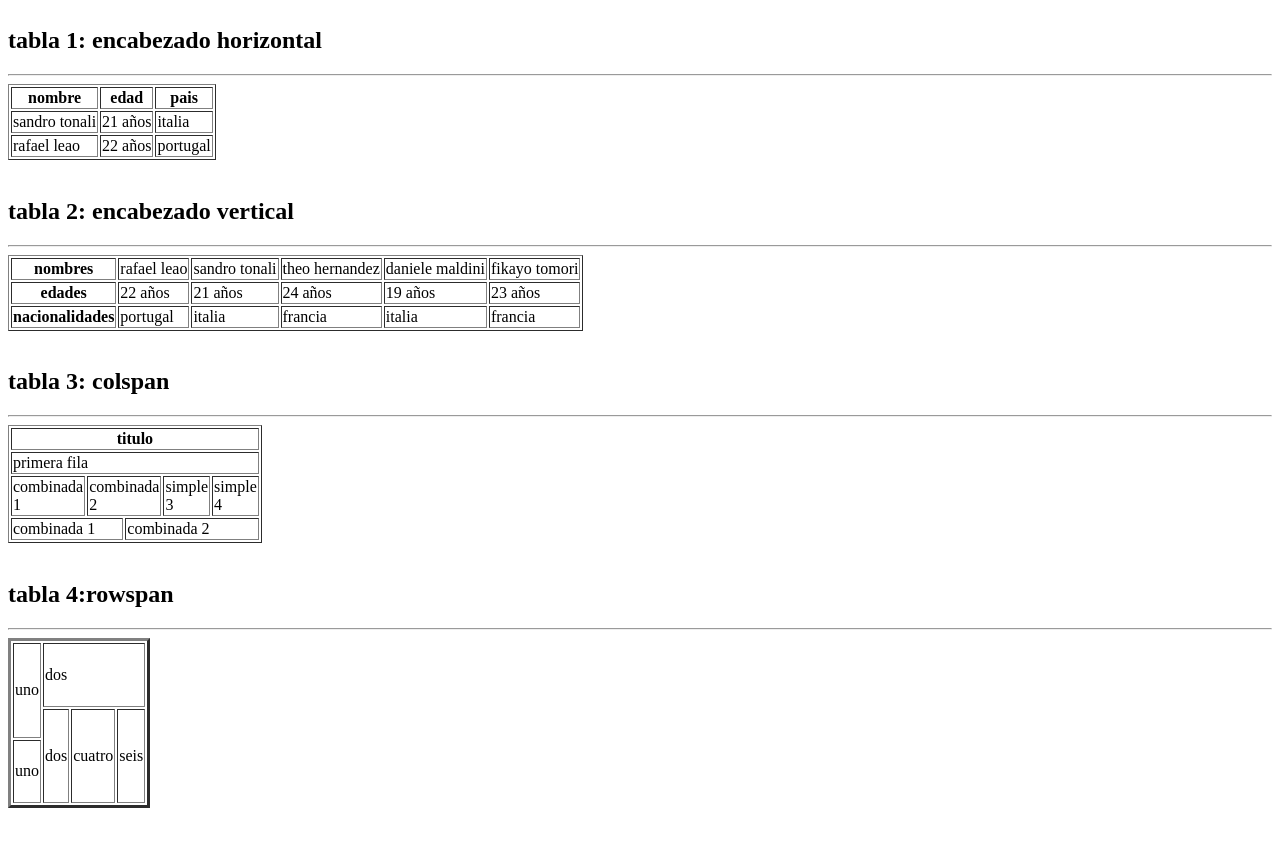
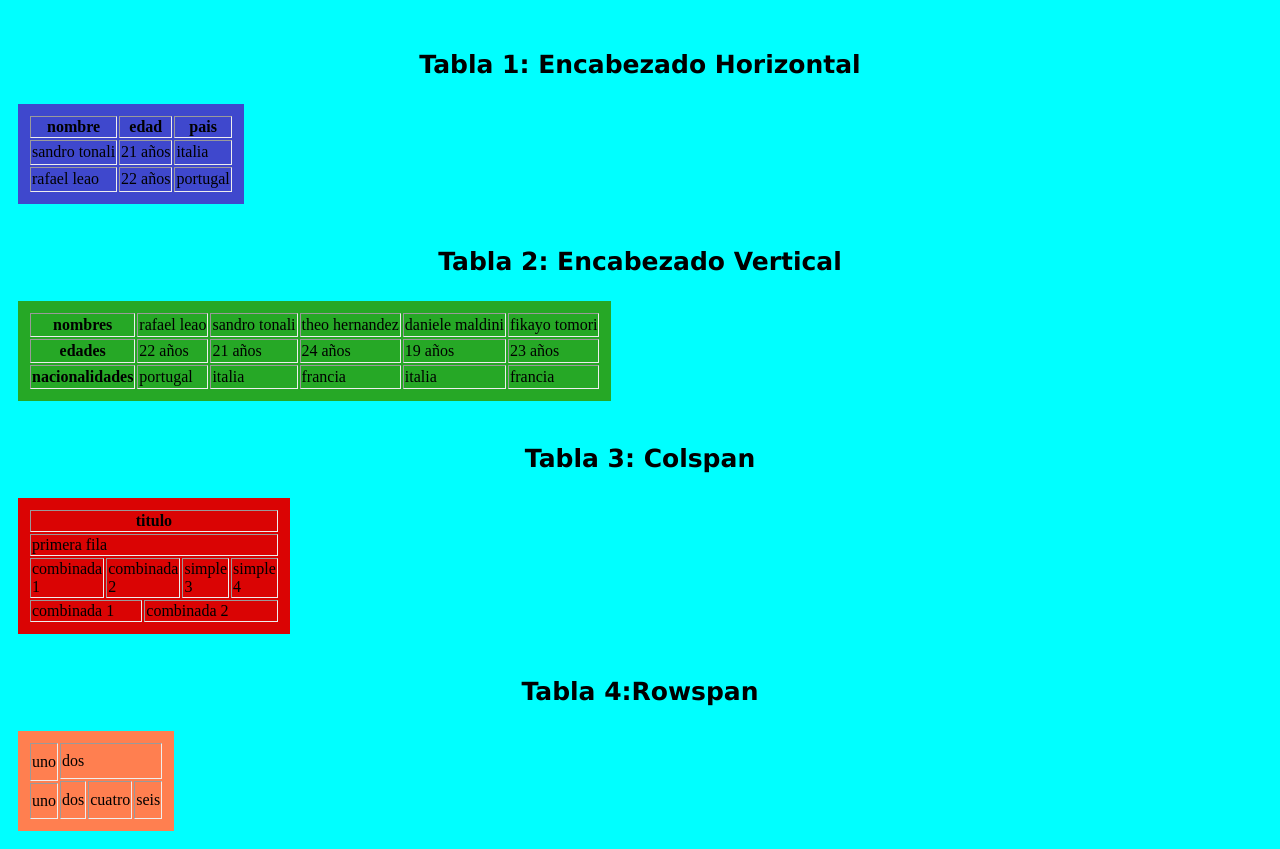
Before and after one commit to andresrodriguez98/tablas-git-andres, a plain HTML site: page index.html in a window 1280 px wide. Shown: the part 91-940 px from the top of the page. Before the commit the page ends 907 px from the top, so only its background shows below. Drawn offline with Linux system fonts and the light colour scheme.

Commit message:
se agregan estilos de css a tablas

```diff
--- a/index.html
+++ b/index.html
@@ -5,24 +5,18 @@
     <meta http-equiv="X-UA-Compatible" content="IE=edge">
     <meta name="viewport" content="width=device-width, initial-scale=1.0">
     <title>tablas Git</title>
-    <style>
-      .table-3{
-        width: 180px;
-      }
-      .table-4{
-        height: 170px;
-      }
-      .table-4 tr{
-        height: 10px;
-      }
-    </style>
+    <link rel="stylesheet" href="styles.css">
+
+
 </head>
 <body>
-    <h1> tablas en HTML</h1>
+    <h1 class="title"> TABLAS EN HTML</h1>
+
     <br>
-    <h2>tabla 1: encabezado horizontal</h2>
-    <hr>
-    <table border="1">
+
+    <h3>Tabla 1: Encabezado Horizontal</h3>
+
+    <table border="1" class="table-1">
         <thead>
             <tr>
                 <th>nombre</th>
@@ -46,10 +40,10 @@
 
     <br>
 
-    <h2> tabla 2: encabezado vertical</h2>
-    <hr>
+    <h3> Tabla 2: Encabezado Vertical</h3>
 
-    <table border="1">
+
+    <table border="1" class="table-2">
         <tbody>
             <tr>
               <th>nombres</th>
@@ -81,8 +75,8 @@
 
     <br>
 
-    <h2>tabla 3: colspan</h2>
-    <hr>
+    <h3>Tabla 3: Colspan</h3>
+
     <table border="1" class="table-3">
       <thead>
         <tr>
@@ -112,14 +106,13 @@
 
     <br>
 
-    <h2>tabla 4:rowspan</h2>
-    <hr>
+    <h3>Tabla 4:Rowspan</h3>
+
     <table border="3" class="table-4">
       <tbody>
         <tr>
           <td rowspan="2"> uno</td>
           <td colspan="5"> dos</td>
-
         </tr>
 
          <tr>
--- /dev/null
+++ b/styles.css
@@ -0,0 +1,44 @@
+body {
+    border: 20px;
+    padding: 10px;
+    background-color: aqua;
+  }
+
+  .title {
+    color: red;
+    text-align: center;
+  }
+
+  h3 {
+    font-size: 25px;
+    text-align: center;
+    font-family: Verdana, Geneva, Tahoma, sans-serif;
+  }
+
+  .table-1 {
+    height: 100px;
+    background-color: rgb(63, 72, 205);
+    border: 5px;
+    padding: 10px;
+  }
+
+  .table-2 {
+    height: 100px;
+    background-color: rgb(38, 168, 38);
+    border: 5px;
+    padding: 10px;
+  }
+
+  .table-3 {
+    width: 100px;
+    background-color: rgb(218, 4, 4);
+    border: 5px;
+    padding: 10px;
+  }
+
+  .table-4 {
+    height: 100px;
+    background-color: coral;
+    border: 5px;
+    padding: 10px;
+  }
```
